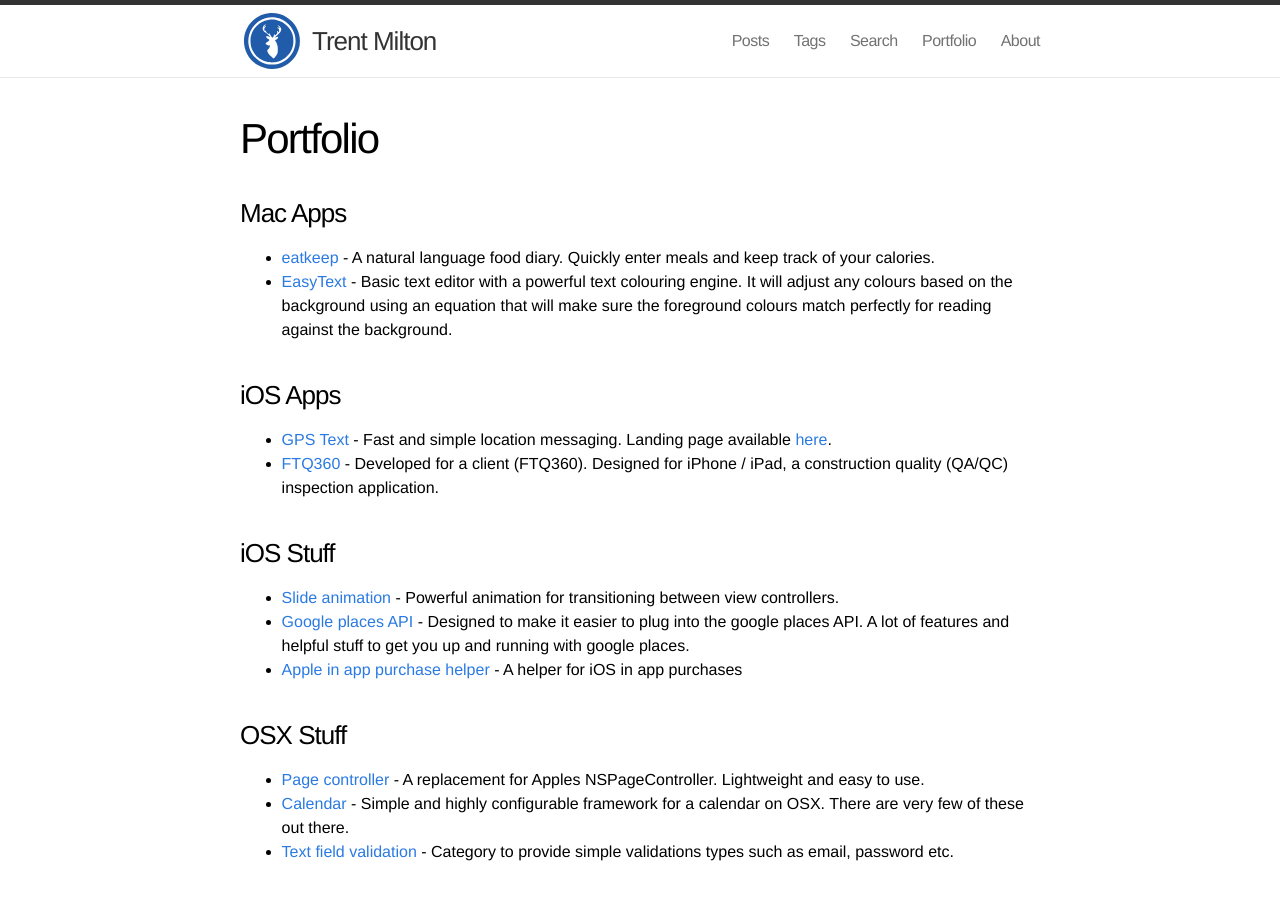
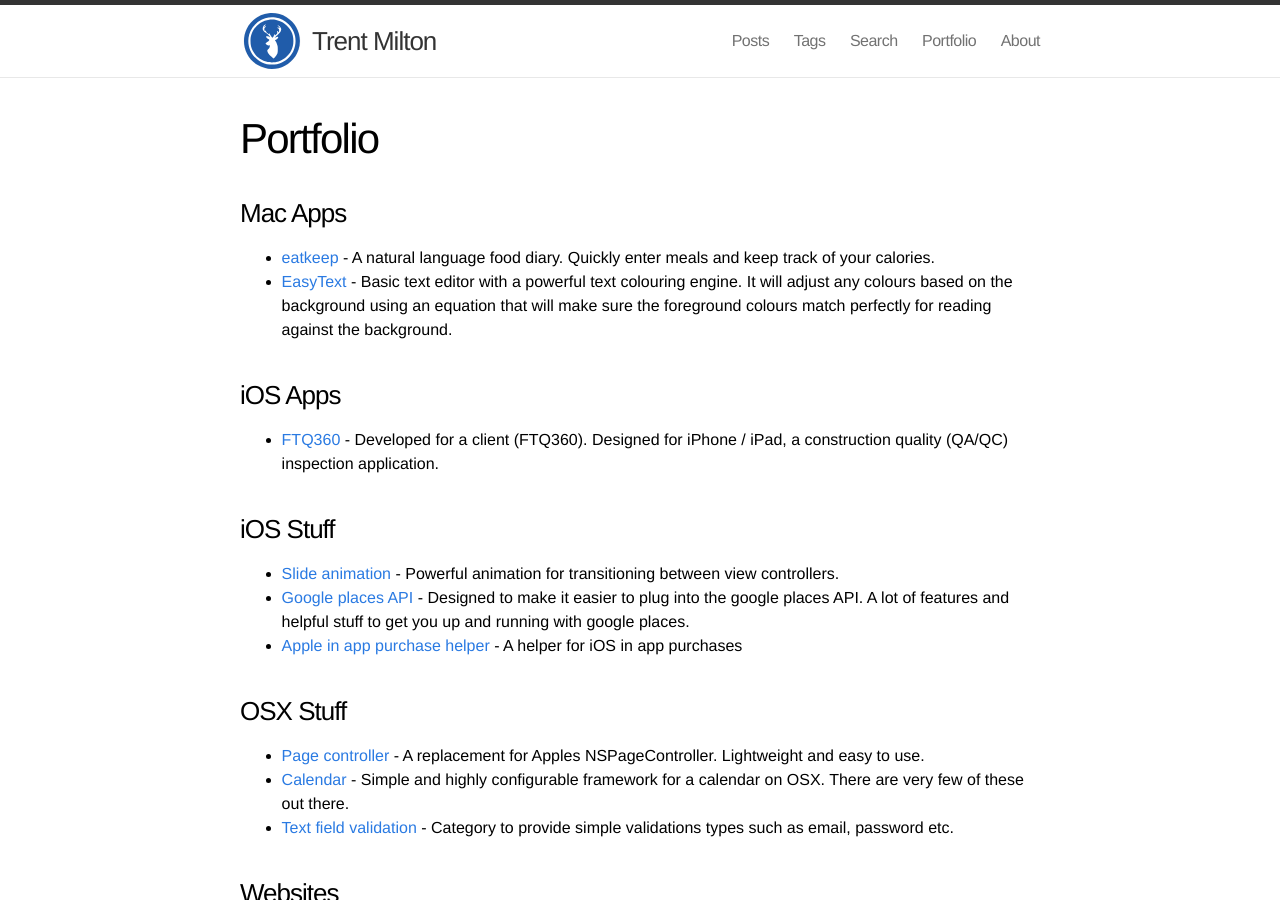
Before and after one commit to trentmilton/trentmilton-site-jekyll, a Jekyll site: the page built from portfolio.md, in a window 1280 px wide and 900 px high. Built offline with Jekyll 4.4.1, drawn with Linux system fonts in a browser that asks for light colours.

Commit message:
Removed old apps that don’t work

```diff
--- a/portfolio.md
+++ b/portfolio.md
@@ -12,7 +12,6 @@
 
 ### iOS Apps
 
-- [GPS Text](https://itunes.apple.com/au/app/gps-text/id406972406?mt=8) - Fast and simple location messaging. Landing page available [here](http://gpstext.shaydesdsgn.com).
 - [FTQ360](https://itunes.apple.com/au/app/ftq360-inspection-system/id524894778?mt=8) - Developed for a client (FTQ360). Designed for iPhone / iPad, a construction quality (QA/QC) inspection application.
 
 ### iOS Stuff
```
